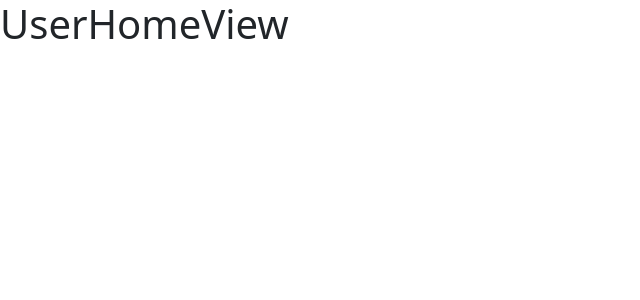
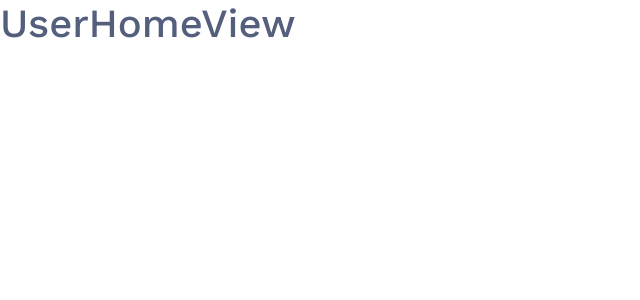
Before and after one commit to pin4eva/lendsqr-fe-test, a React (Create React App) app: page / in a window 1280 px wide. Shown: the top 300 px of the page, without its empty margins (0-640 px from the left). Built offline with nearby package versions, Linux system fonts and the light colour scheme.

Commit message:
added color and font variables

```diff
--- a/src/global-styles/_variables.scss
+++ b/src/global-styles/_variables.scss
@@ -0,0 +1,5 @@
+$secondary: #39CDCC;
+$primary: #213F7D;
+$danger: #E4033B;
+$text: #545F7D;
+$work-san: "Work Sans";
--- a/src/global-styles/index.scss
+++ b/src/global-styles/index.scss
@@ -1,2 +1,17 @@
 @import "./variables";
 @import "bootstrap/scss/bootstrap.scss";
+@import url('https://fonts.googleapis.com/css2?family=Work+Sans:ital,wght@0,300;0,400;0,500;0,600;0,700;1,300;1,400;1,500&display=swap');
+
+html {
+  font-size: 14px;
+
+  @media screen and (min-width:768px) {
+    font-size: 16px;
+  }
+}
+
+
+body {
+  font-family: $work-san;
+  color: $text;
+}
```
